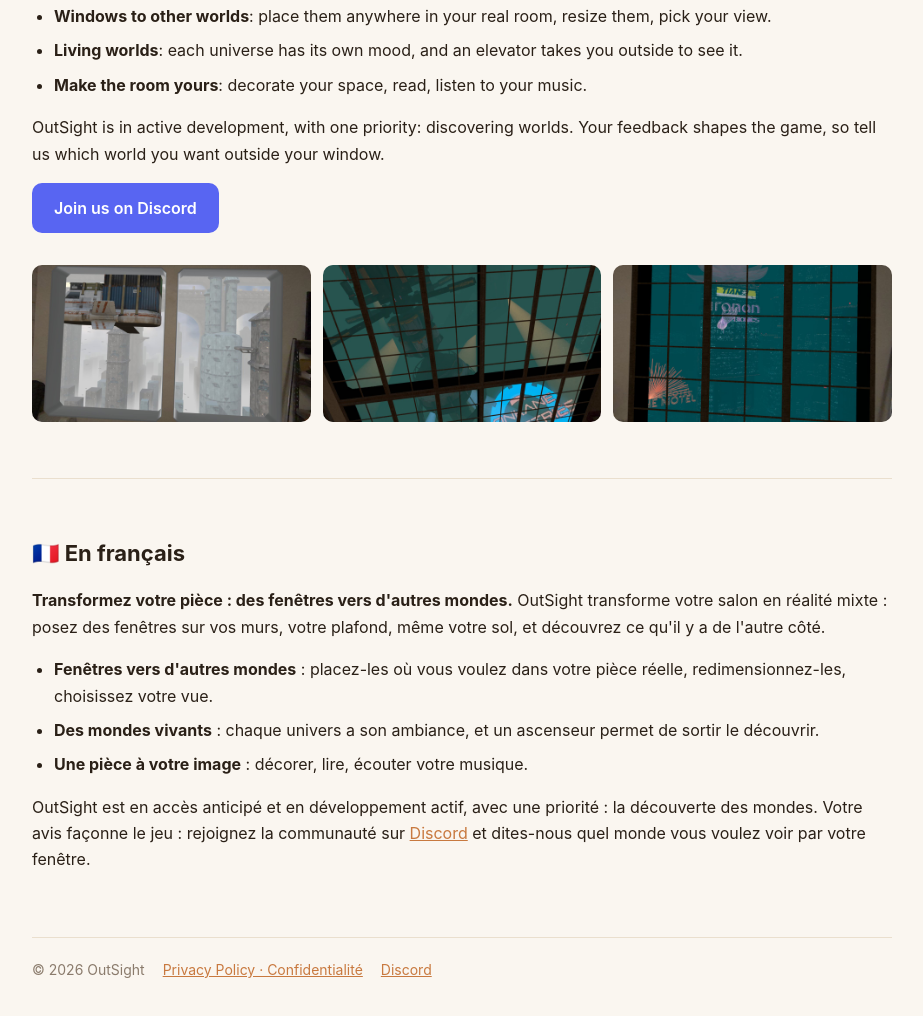
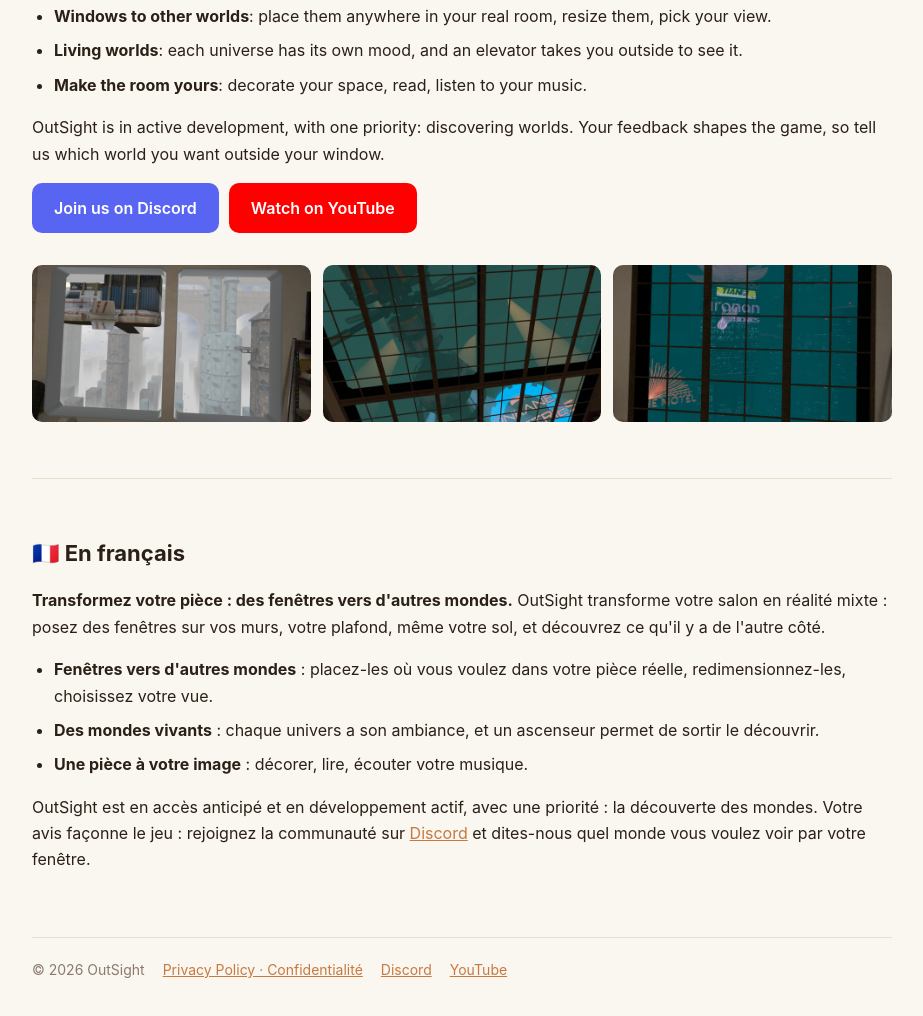
Before and after one commit to OutSight-Game/outsight-game.github.io, a plain HTML site: page index.html in a window 1280 px wide. Shown: the part 672-1688 px from the top of the page, without its empty margins (178-1101 px from the left). Drawn offline with Linux system fonts and the light colour scheme.

Commit message:
Add YouTube playlist button next to Discord
Co-Authored-By: Claude Opus 5.5 <noreply@anthropic.com>
Claude-Session: https://claude.ai/code/session_01GHPyGr75WX8CaJRvz9Tc9D

```diff
--- a/index.html
+++ b/index.html
@@ -22,6 +22,9 @@
   .badge { background: var(--card); border: 1px solid var(--line); border-radius: 999px; padding: 4px 14px; font-size: 14px; color: var(--soft); }
   .cta { display: inline-block; background: #5865f2; color: #fff; text-decoration: none; font-weight: 600; padding: 12px 22px; border-radius: 10px; }
   .cta:hover { background: #4752c4; }
+  .ctas { display: flex; flex-wrap: wrap; gap: 10px; }
+  .cta.yt { background: #ff0000; }
+  .cta.yt:hover { background: #cc0000; }
   h2 { font-size: 22px; margin: 48px 0 12px; }
   ul { padding-left: 22px; }
   li { margin-bottom: 8px; }
@@ -51,7 +54,7 @@
   <li><strong>Make the room yours</strong>: decorate your space, read, listen to your music.</li>
 </ul>
 <p>OutSight is in active development, with one priority: discovering worlds. Your feedback shapes the game, so tell us which world you want outside your window.</p>
-<p><a class="cta" href="https://discord.gg/G8QJaYCkbs">Join us on Discord</a></p>
+<p class="ctas"><a class="cta" href="https://discord.gg/G8QJaYCkbs">Join us on Discord</a> <a class="cta yt" href="https://www.youtube.com/playlist?list=PLEmV9fQAGFic">Watch on YouTube</a></p>
 
 <div class="shots">
   <img src="/img/shot1.jpg" width="1280" height="720" loading="lazy" alt="In-game view of a window onto another world">
@@ -74,6 +77,7 @@
   <span>© 2026 OutSight</span>
   <a href="/policy/">Privacy Policy · Confidentialité</a>
   <a href="https://discord.gg/G8QJaYCkbs">Discord</a>
+  <a href="https://www.youtube.com/playlist?list=PLEmV9fQAGFic">YouTube</a>
 </footer>
 
 </div>
```
